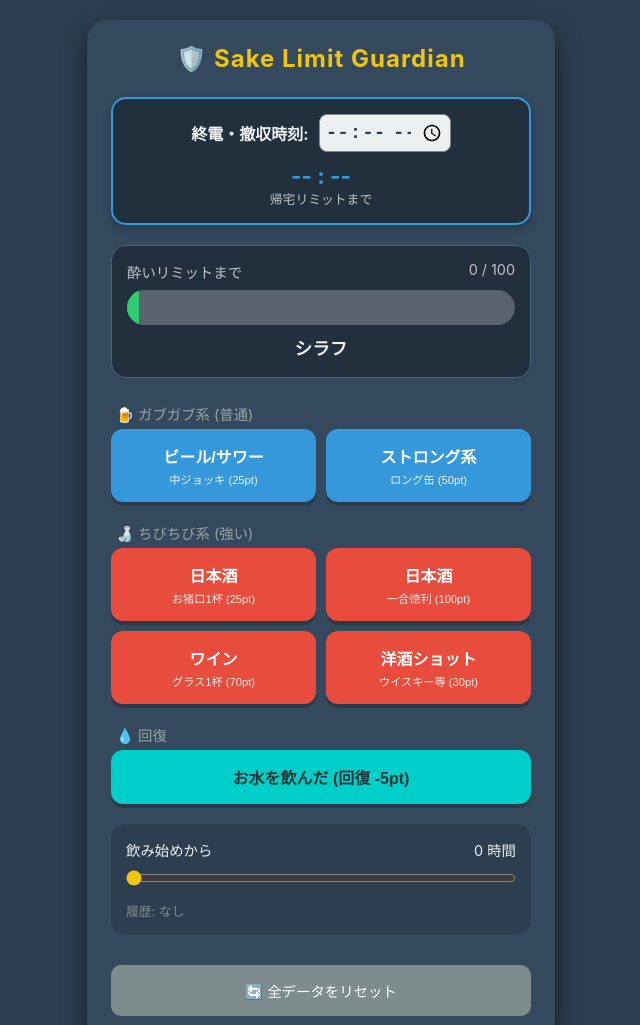
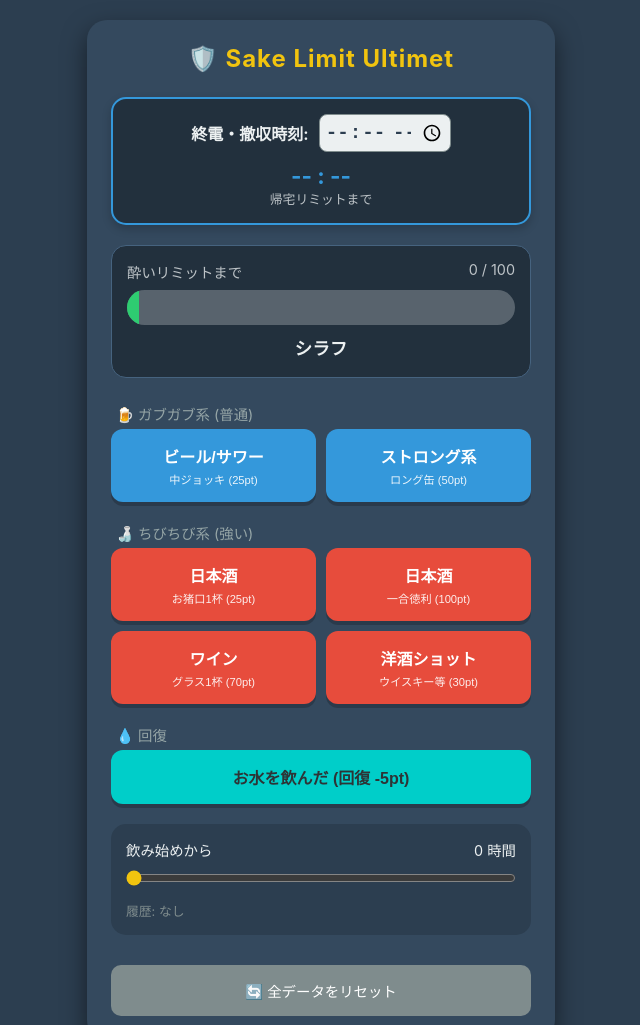
Before and after one commit to nishiko0124/sake-limit, a plain HTML site: page index.html in a window 1280 px wide. Shown: the top 1025 px of the page, without its empty margins (319-959 px from the left). Drawn offline with Linux system fonts and the light colour scheme.

Commit message:
Update index.html

```diff
--- a/index.html
+++ b/index.html
@@ -112,7 +112,7 @@
 <body>
 
 <div class="container">
-    <h1>🛡️ Sake Limit Guardian</h1>
+    <h1>🛡️ Sake Limit Ultimet</h1>
 
     <div id="train-box" class="train-alert-box">
         <div style="display:flex; justify-content:center; align-items:center; gap:10px;">
```
